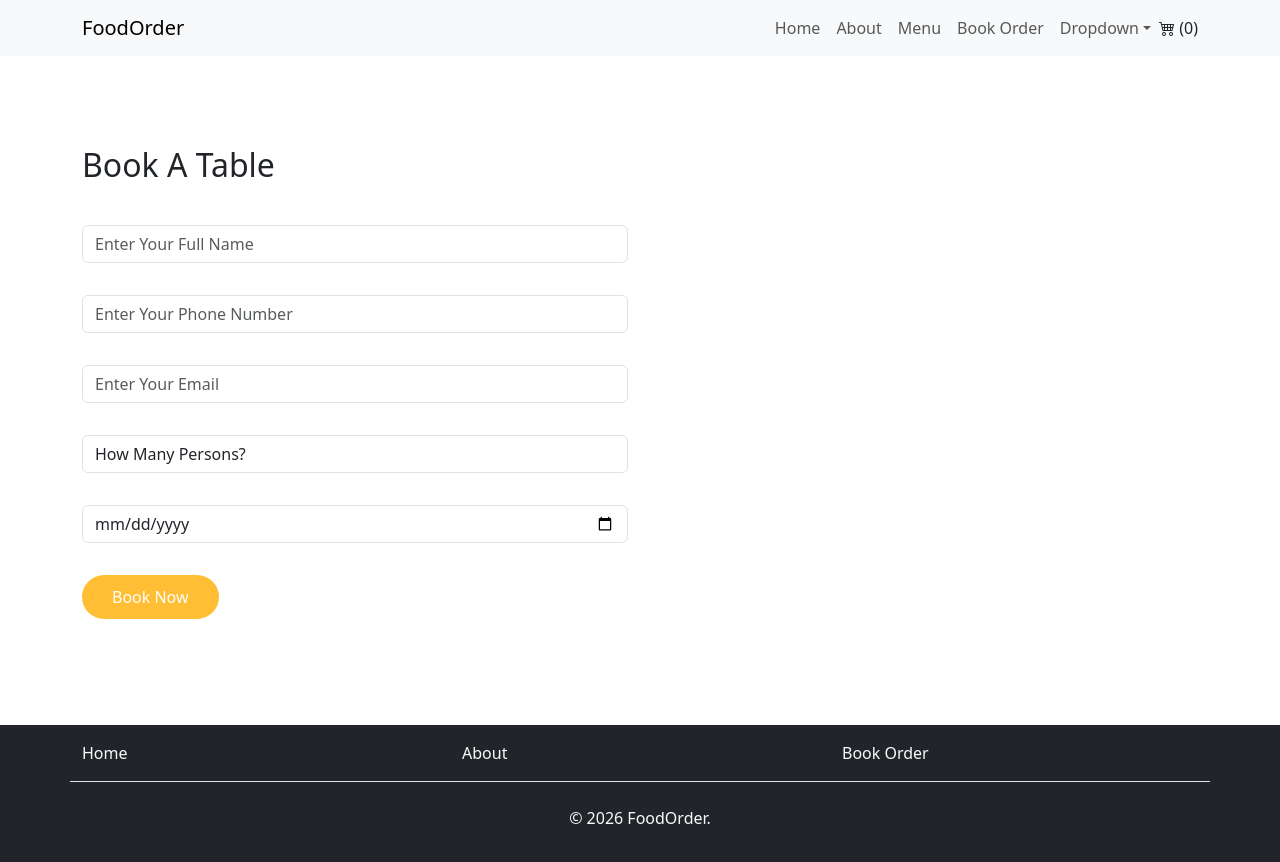
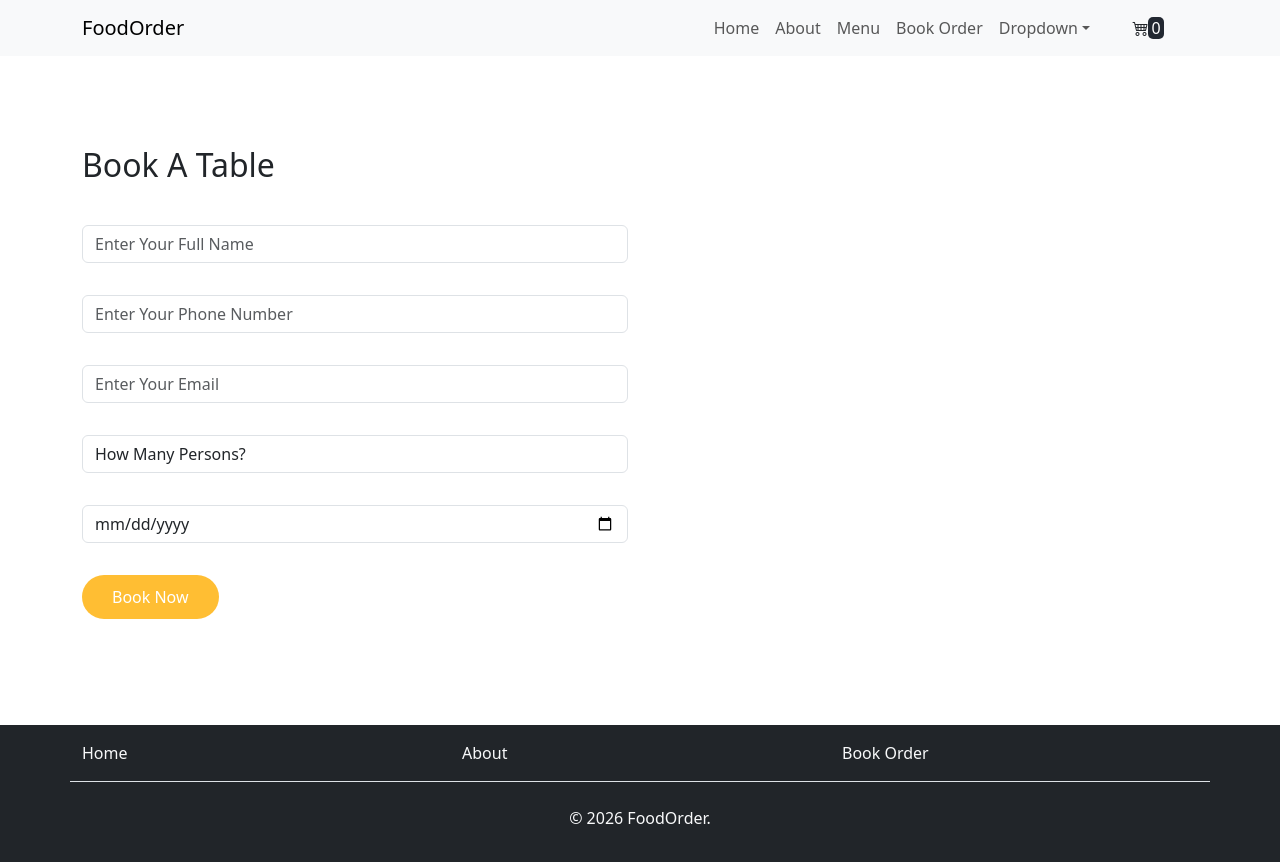
Before and after one commit to arunpradhan/FoodOrder, a React (Vite) app: page /book-order in a window 1280 px wide. Built offline with nearby package versions, Linux system fonts and the light colour scheme.

Commit message:
Get data from redux to component

```diff
--- a/src/App.css
+++ b/src/App.css
@@ -10,6 +10,20 @@ body {
   min-height: calc(100vh - 160px); /* nav + footer height */
 }
 
+/* Navigation */
+.cart-count-btn {
+    height: 40px;
+    width: 100px;
+    align-content: center;
+    text-align: center;
+    background-color: #ffbe33;
+}
+.cart-count {
+    background-color: #222831;
+    color: #FFF;
+    padding: 0px 3px;
+    border-radius: 5px;
+}
 /* Home Page */
 .hero-section-container {
     padding: 0 !important;
--- a/src/components/Navigation.jsx
+++ b/src/components/Navigation.jsx
@@ -4,12 +4,19 @@ import Navbar from 'react-bootstrap/Navbar';
 import NavDropdown from 'react-bootstrap/NavDropdown';
 import { Link } from 'react-router-dom';
 
+import { useSelector } from "react-redux"
+import { useEffect } from 'react';
+
 export default function Navigation() {
+
+  const result = useSelector((state) => state.cartData);
+  console.warn("navigation", result);
+
   return (
     <Navbar expand="lg" className="bg-body-tertiary">
       <Container>
         <Navbar.Brand href="/">FoodOrder</Navbar.Brand>
-        <Navbar.Toggle aria-controls="basic-navbar-nav" className='order-2 order-md-1'/>
+        <Navbar.Toggle aria-controls="basic-navbar-nav" className='order-2 order-md-1' />
         <Navbar.Collapse id="basic-navbar-nav">
           <Nav className="ms-auto">
             <Link to="/" className="nav-link">Home</Link>
@@ -29,7 +36,10 @@ export default function Navigation() {
             </NavDropdown>
           </Nav>
         </Navbar.Collapse>
-        <Link to="/cart" className="nav-link order-1 order-md-2"><i className="bi bi-cart4"></i> (0)</Link>
+        <Link to="/cart" className="nav-link cart-count-btn order-1 order-md-2">
+          <i className="bi bi-cart4"></i>
+          <span className='cart-count'>{result.length}</span>
+        </Link>
       </Container>
     </Navbar>
   );
--- a/src/redux/reducer.js
+++ b/src/redux/reducer.js
@@ -8,7 +8,7 @@ export const cartData = (data = [], action) => {
         case ADD_TO_CART:
             // add to cart
             console.warn(ADD_TO_CART, action);
-            return action.data;
+            return [action.data, ...data]; // [new data, old data]
         case REMOVE_TO_CART:
             // remove to cart
             console.warn(REMOVE_TO_CART, action);
@@ -19,6 +19,6 @@ export const cartData = (data = [], action) => {
             return 1+1;
 
         default:
-            return "No action matched";
+            return data;//"No action matched";
     }
 }
```
